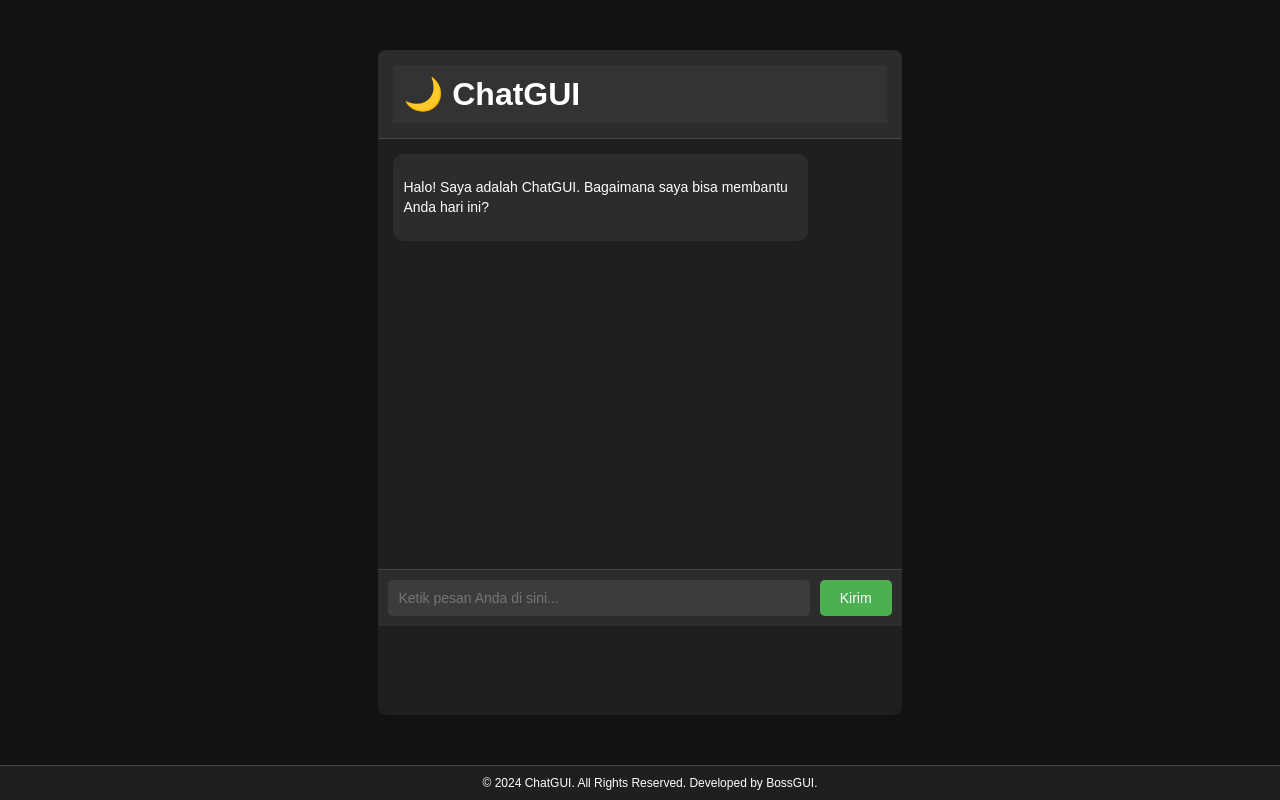
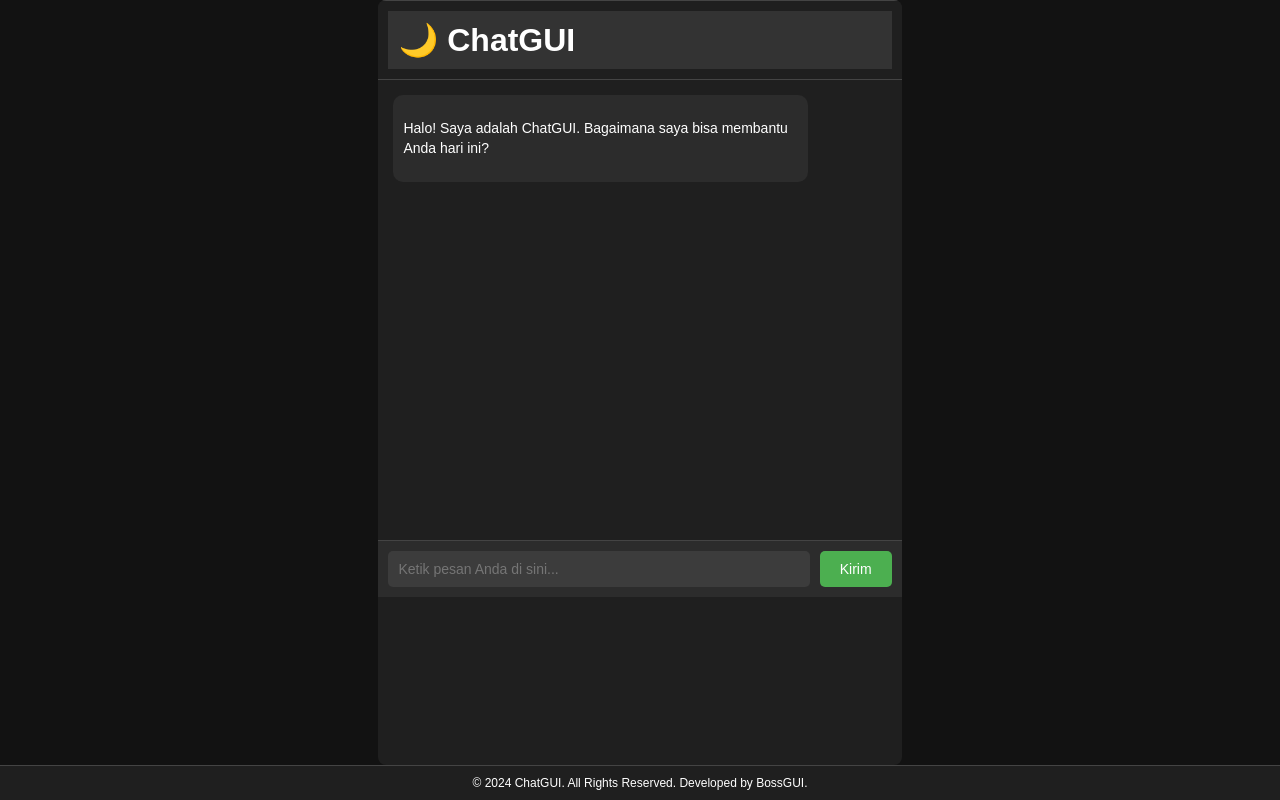
Before and after one commit to alfandi130288/repo-chatgui, a Flask app: page / in a window 1280 px wide. Run offline with Flask 3, Linux system fonts and the light colour scheme; parts of the project's set-up code (start-up, migrations or seed data) failed here and were passed over.

Commit message:
Improve UI

```diff
--- a/app.py
+++ b/app.py
@@ -44,4 +44,4 @@ def get_bot_response():
 
 # Menjalankan aplikasi Flask
 if __name__ == "__main__":
-    app.run(debug=True)  # Ganti debug=False di produksi
+    app.run(debug=False)  # Ganti debug=False di produksi
--- a/templates/index.html
+++ b/templates/index.html
@@ -13,23 +13,30 @@
             font-family: Arial, sans-serif;
             display: flex;
             flex-direction: column;
-            min-height: 100vh;  /* Ensure footer is at the bottom */
+            min-height: 100vh; /* Ensure footer is at the bottom */
         }
 
         .chat-container {
             max-width: 600px;
-            margin: 50px auto;
+            margin: 0 auto;
             background: #1f1f1f;
             border-radius: 8px;
             overflow: hidden;
-            flex-grow: 1;  /* Allow chat container to expand */
+            flex-grow: 1; /* Allow chat container to expand */
+            display: flex;
+            flex-direction: column; /* Make container a flex container */
         }
 
         header {
-            background-color: #2c2c2c;
-            padding: 15px;
+            padding: 0;
             text-align: left;
             border-bottom: 1px solid #444;
+            color: #ffffff;
+            padding: 10px;
+            background-color: #1f1f1f;
+            border-top: 1px solid #444;
+            position: relative;
+            top: 0;
         }
 
         header h1 {
@@ -39,7 +46,7 @@
         }
 
         .chat-box {
-            height: 400px;
+            height: 430px; /* Ubah tinggi chat-box */
             padding: 15px;
             overflow-y: auto;
             display: flex;
@@ -72,6 +79,7 @@
             padding: 10px;
             background-color: #2c2c2c;
             border-top: 1px solid #444;
+            margin-bottom: 10px; /* Tambahkan margin bawah */
         }
 
         form input {
@@ -117,11 +125,7 @@
             padding: 10px;
             background-color: #1f1f1f;
             border-top: 1px solid #444;
-            position: relative;
-            bottom: 0;
-            width: 100%;
         }
-
     </style>
 </head>
 <body>
@@ -144,6 +148,9 @@
             <button type="submit">Kirim</button>
         </form>
     </div>
+
+    <!-- Footer Section -->
+
 
     <!-- Footer Section -->
     <footer>
```
